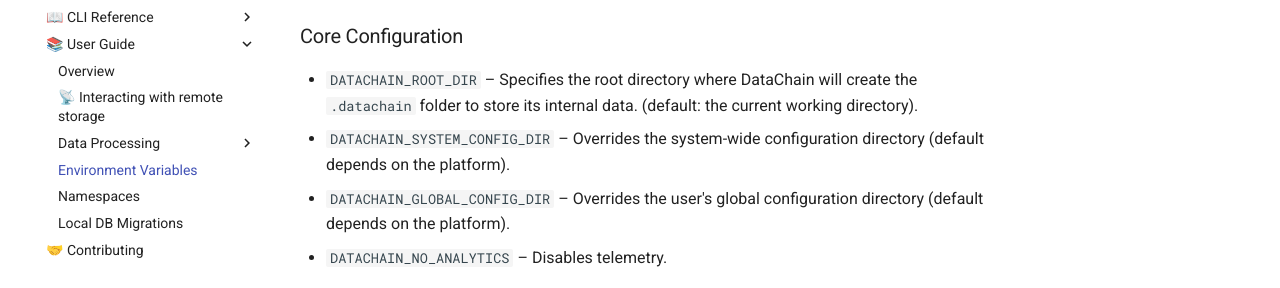
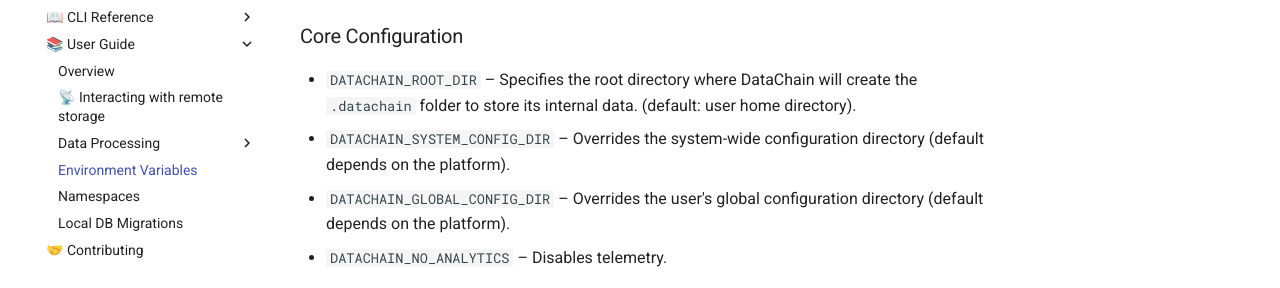
Before and after one commit to iterative/datachain, an MkDocs documentation site: the page built from docs/guide/env.md, in a window 1280 px wide and 1155 px high. Shown: the part 304-592 px from the top of the window. Built offline with MkDocs 1.6.1 and Material for MkDocs 9.7.7, drawn with Linux system fonts in a browser that asks for light colours; comment, search, counter and statistics services are not loaded.

Commit message:
update env vars docs

```diff
--- a/docs/guide/env.md
+++ b/docs/guide/env.md
@@ -4,7 +4,7 @@
 
 ### Core Configuration
 
-- `DATACHAIN_ROOT_DIR` – Specifies the root directory where DataChain will create the `.datachain` folder to store its internal data. (default: the current working directory).
+- `DATACHAIN_ROOT_DIR` – Specifies the root directory where DataChain will create the `.datachain` folder to store its internal data. (default: user home directory).
 - `DATACHAIN_SYSTEM_CONFIG_DIR` – Overrides the system-wide configuration directory (default depends on the platform).
 - `DATACHAIN_GLOBAL_CONFIG_DIR` – Overrides the user's global configuration directory (default depends on the platform).
 - `DATACHAIN_NO_ANALYTICS` – Disables telemetry.
```
